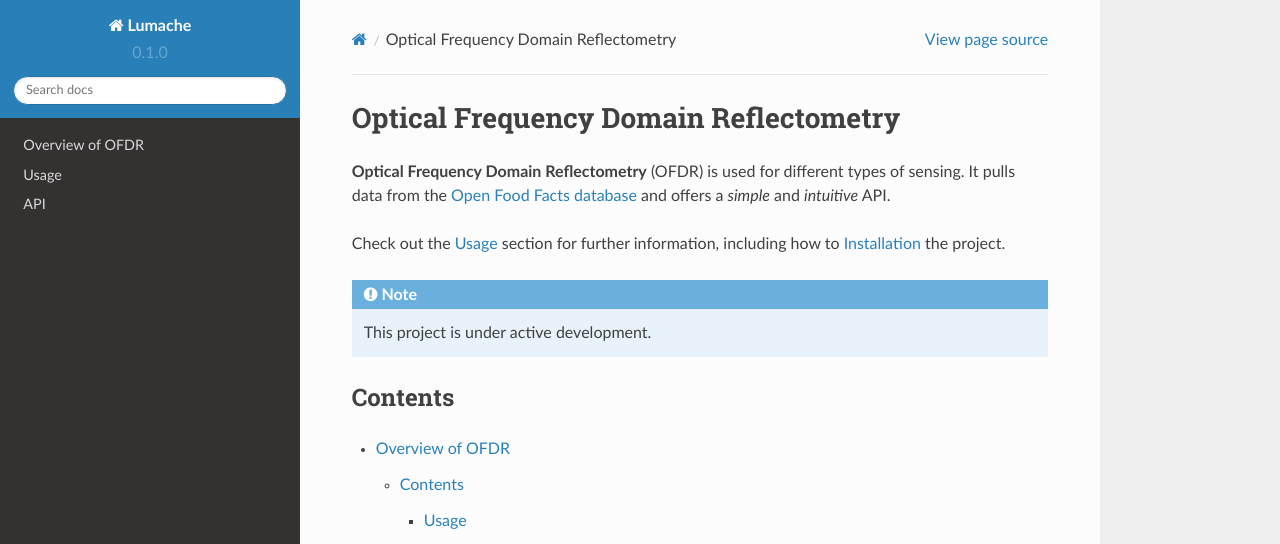
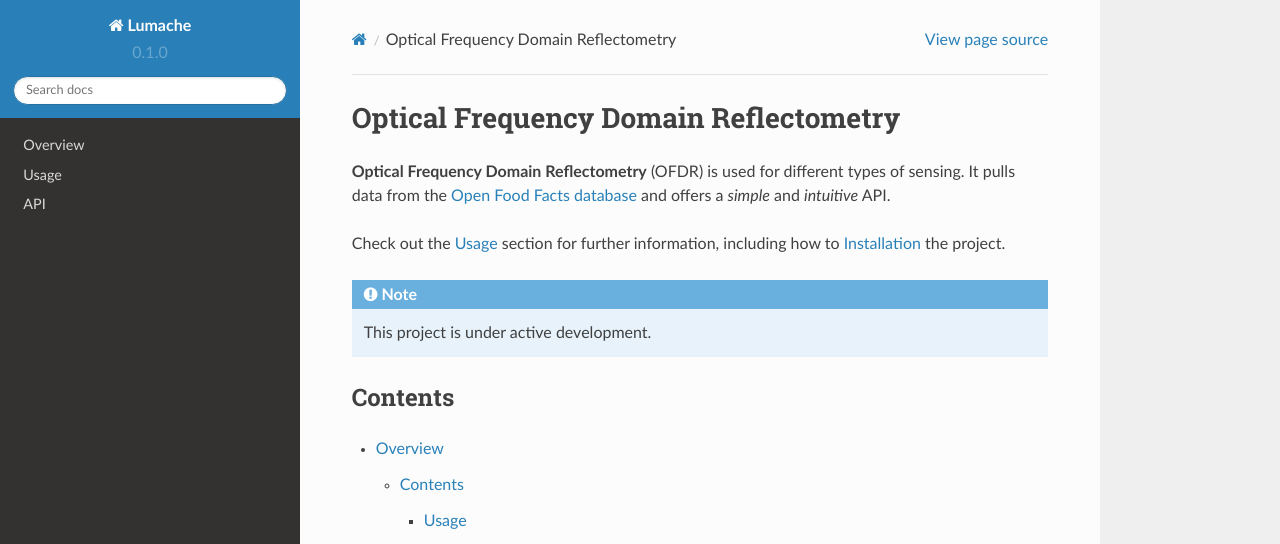
Before and after one commit to wattsjake/OFDR, a Sphinx documentation site: the page built from docs/source/index.rst, in a window 1280 px wide and 950 px high. Shown: the top 544 px of the window. Built offline with Sphinx 7.4.7 and the Read the Docs theme 2.0.0, drawn with Linux system fonts in a browser that asks for light colours; pages that are not in the unit, such as notebooks, are missing from menus.

Commit message:
sample 001

```diff
--- a/docs/source/overview.rst
+++ b/docs/source/overview.rst
@@ -1,4 +1,4 @@
-Overview of OFDR
+Overview
 ===================================
 
 **Optical Frequency Domain Reflectometry** (OFDR) is used for different types of sensing.
```
Also changed, not shown: other parts of docs/source/overview.rst (+1 -0 lines).
